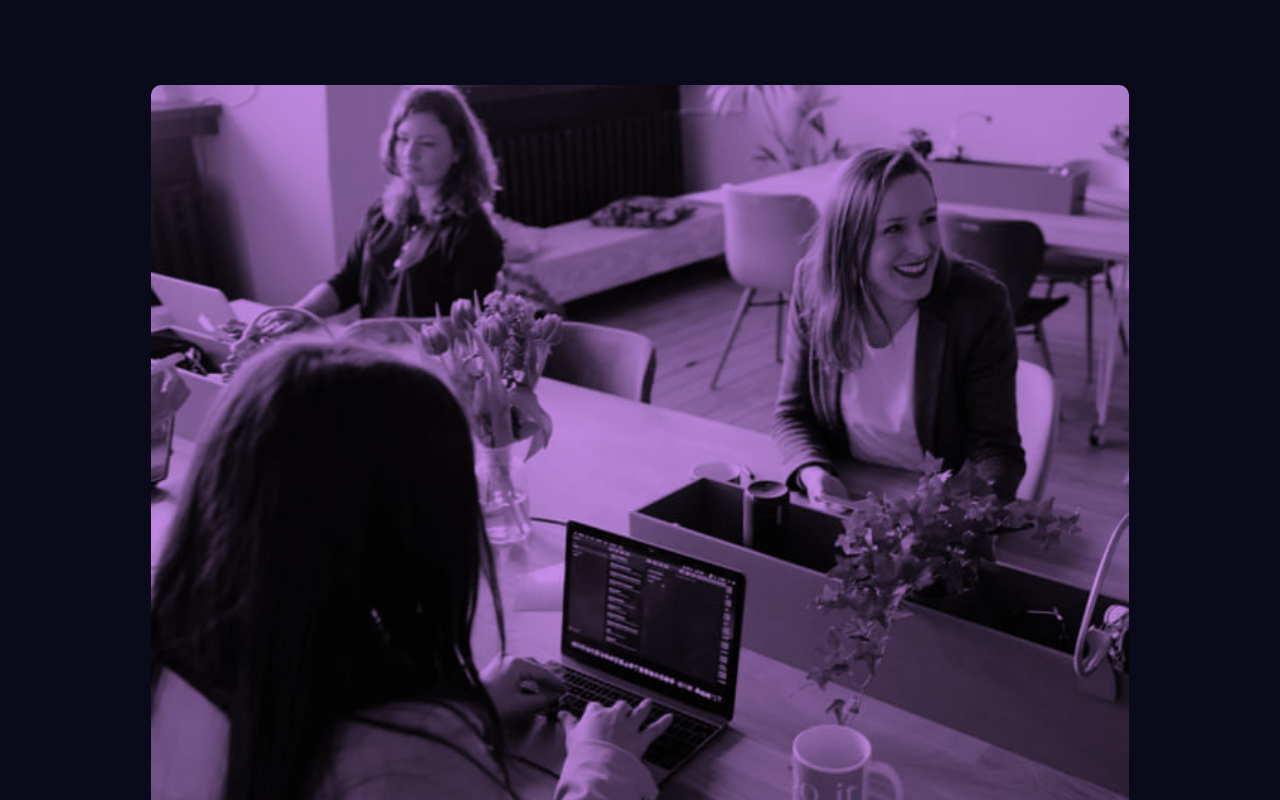
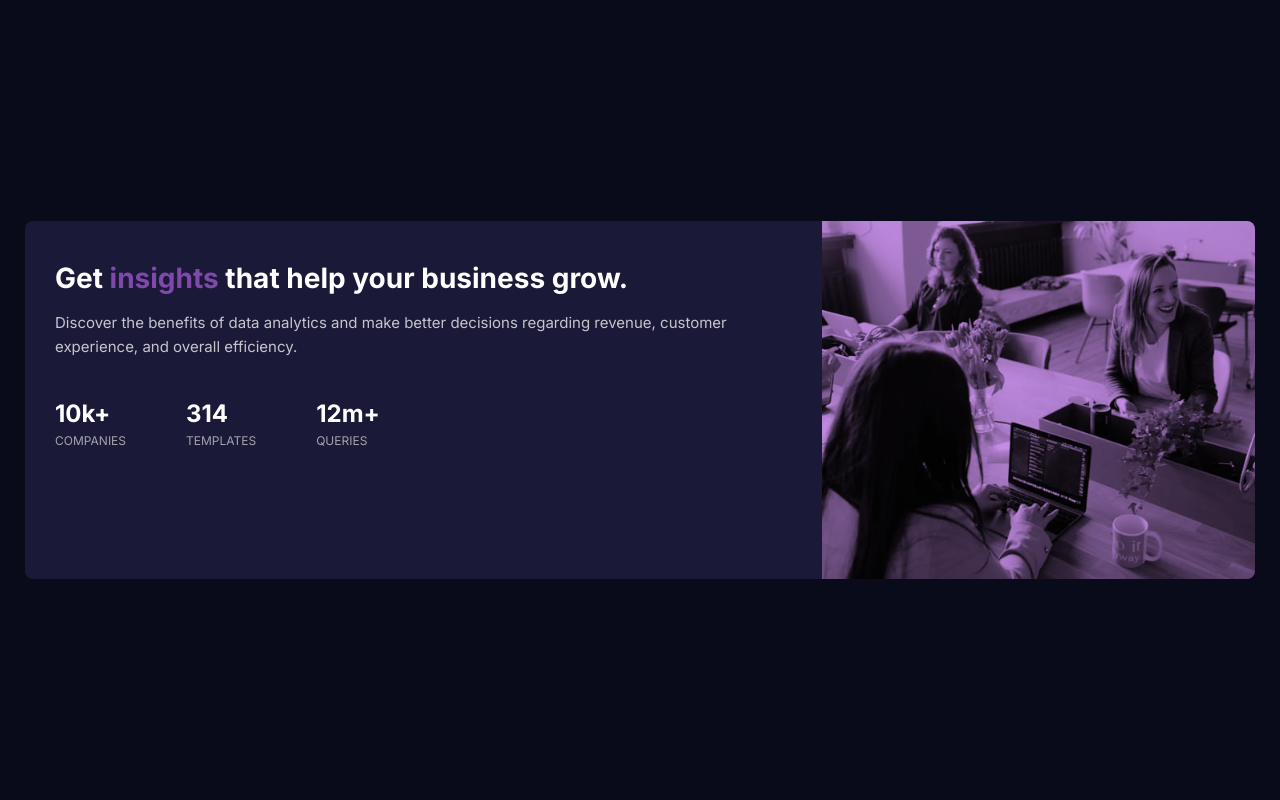
Before and after one commit to EdwardShanahan07/FM-Stats-Preview-Card-Component, a plain HTML site: page index.html in a window 1280 px wide. Shown: the top 800 px of the page. Drawn offline with Linux system fonts and the light colour scheme.

Commit message:
Add Media Query Over 700px

```diff
--- a/assets/css/style.css
+++ b/assets/css/style.css
@@ -46,7 +46,7 @@ body {
   background-color: var(--Color-Dark-Desaturated-Blue);
   display: flex;
   flex-direction: column;
-  border-radius: 10px;
+  border-radius: 8px;
 }
 
 .card__img {
@@ -58,6 +58,10 @@ body {
   border-top-right-radius: 10px;
   width: 100%;
   height: 100%;
+}
+
+.card__img--desktop {
+  display: none;
 }
 
 .overlay {
@@ -105,3 +109,44 @@ body {
   text-transform: uppercase;
   margin-bottom: 3.5rem;
 }
+
+/* Media Query Over 700px */
+
+@media (min-width: 1200px) {
+  .card {
+    flex-direction: row;
+  }
+
+  .card__img img {
+    border-top-left-radius: 0px;
+    border-top-right-radius: 8px;
+    border-bottom-right-radius: 8px;
+    width: 100%;
+    height: 100%;
+  }
+
+  .card__img {
+    order: 2;
+  }
+
+  .card__img--desktop {
+    display: block;
+  }
+
+  .card__img--mobile {
+    display: none;
+  }
+
+  .card__text {
+    text-align: left;
+  }
+
+  .stats {
+    display: flex;
+    flex-direction: row;
+  }
+
+  .stat {
+    margin-right: 6rem;
+  }
+}
--- a/index.html
+++ b/index.html
@@ -32,7 +32,14 @@
         <div class="card__img">
           <div class="overlay"></div>
           <img
+            class="card__img--mobile"
             src="./assets/images/image-header-mobile.jpg"
+            alt="People In Office"
+          />
+
+          <img
+            class="card__img--desktop"
+            src="./assets/images/image-header-desktop.jpg"
             alt="People In Office"
           />
         </div>
@@ -46,7 +53,7 @@
           </p>
 
           <div class="stats">
-            <div class="state">
+            <div class="stat">
               <h2>10k+</h2>
 
               <h3>companies</h3>
```
